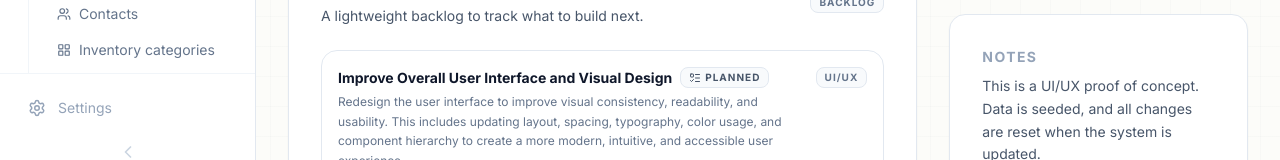
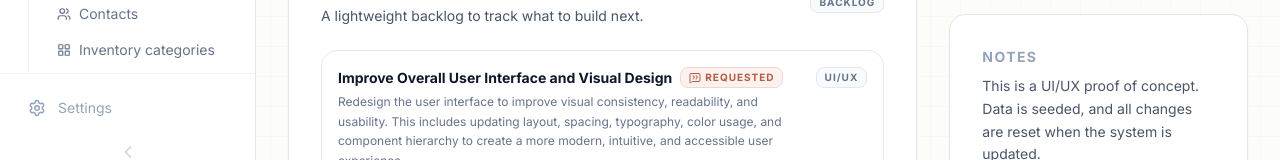
Before and after one commit to lofstrand/Nestlog-UI-PoC, a React (Vite) app: page / in a window 1280 px wide. Shown: the part 614-774 px from the top of the page. Built offline with nearby package versions, Linux system fonts and the light colour scheme.

Commit message:
Update feature request status to "Requested".

```diff
--- a/src/pages/LandingPage.tsx
+++ b/src/pages/LandingPage.tsx
@@ -70,7 +70,7 @@ const FEATURE_REQUESTS: Array<{
 }> = [
   {
     title: "Improve Overall User Interface and Visual Design",
-    status: "Planned",
+    status: "Requested",
     description:
       "Redesign the user interface to improve visual consistency, readability, and usability. This includes updating layout, spacing, typography, color usage, and component hierarchy to create a more modern, intuitive, and accessible user experience.",
     quote: "The design is ugly",
```
